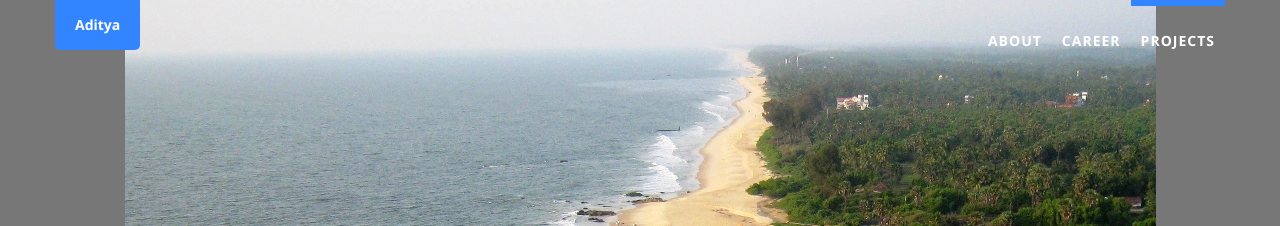
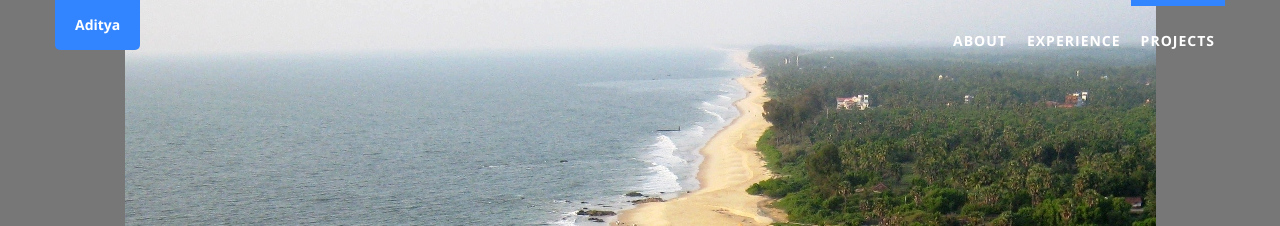
Before and after one commit to aditya5558/aditya5558.github.io, a Jekyll site: the page built from index.html, in a window 1280 px wide. Shown: the top 226 px of the page. Built offline with Jekyll 4.4.1, drawn with Linux system fonts in a browser that asks for light colours.

Commit message:
Personal Website changes

```diff
--- a/_data/landing.yml
+++ b/_data/landing.yml
@@ -6,9 +6,9 @@
   tpl: about.html
   css:
 
-- id: experience
+- id: career
   i18n: nav.career
-  name: Career
+  name: experience
   tpl: career.html
   css: timeline
 
```
